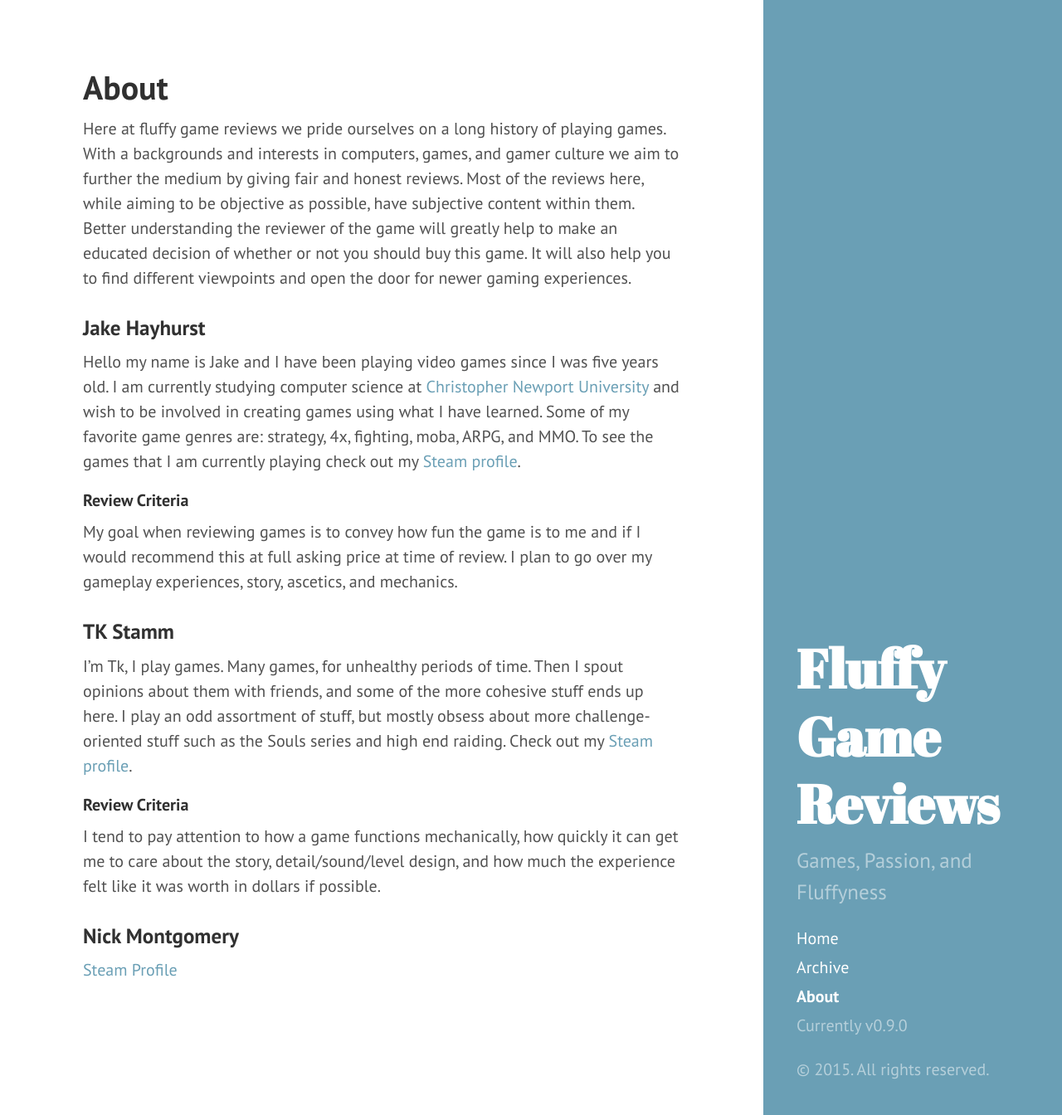
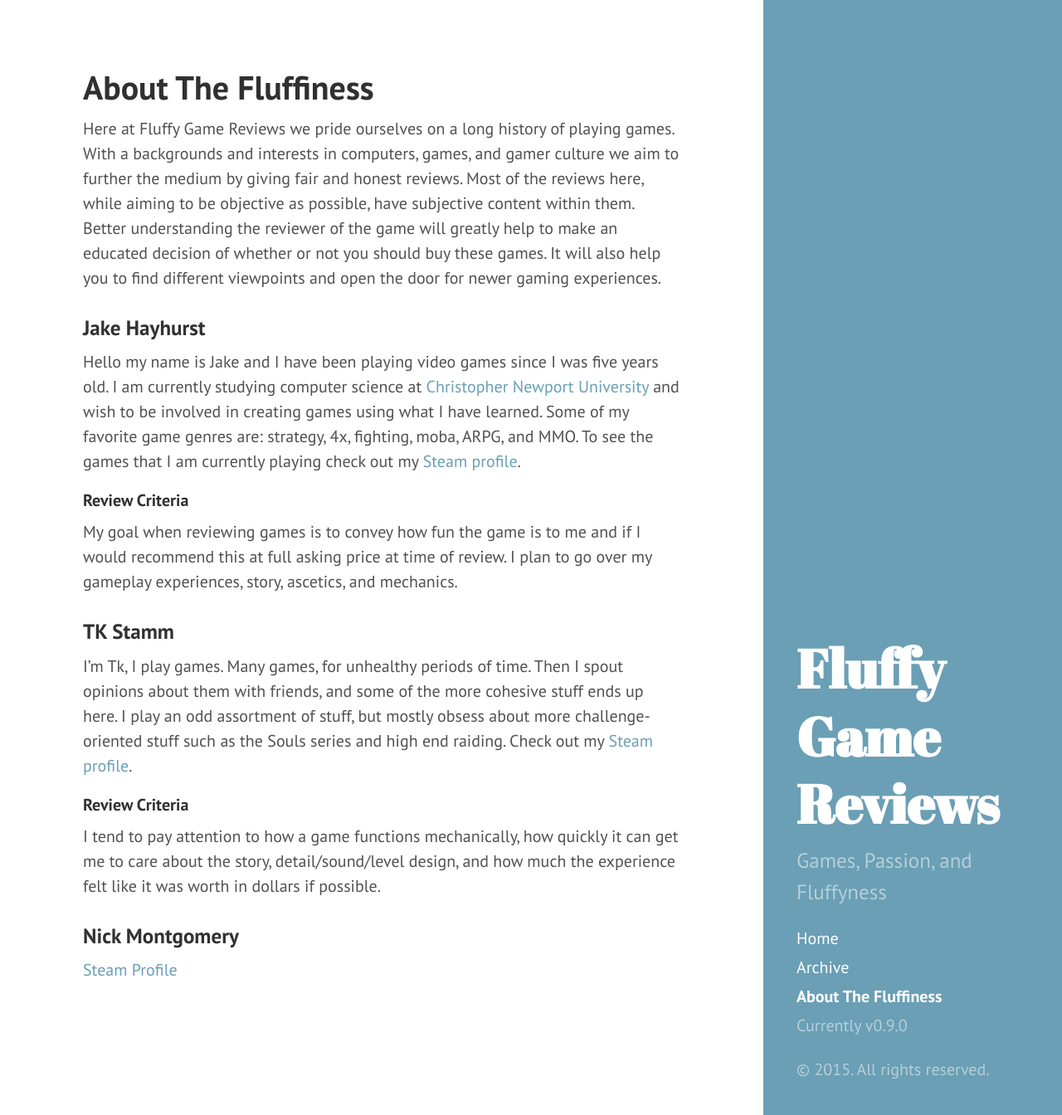
Before and after one commit to LordFluffyPants/LordFluffyPants.github.io, a Jekyll site: the page built from about.md, in a window 1280 px wide and 1344 px high. Shown: the whole window at 83% size. Built offline with Jekyll 4.4.1, drawn with Linux system fonts in a browser that asks for light colours; Markdown is read by kramdown in place of the engine named in the settings.

Commit message:
changed about page grammer and title

```diff
--- a/about.md
+++ b/about.md
@@ -1,9 +1,9 @@
 ---
 layout: page
-title: About
+title: About The Fluffiness
 ---
 
-Here at fluffy game reviews we pride ourselves on a long history of playing games. With a backgrounds and interests in computers, games, and gamer culture we aim to further the medium by giving fair and honest reviews. Most of the reviews here, while aiming to be objective as possible, have subjective content within them. Better understanding the reviewer of the game will greatly help to make an educated decision of whether or not you should buy this game. It will also help you to find different viewpoints and open the door for newer gaming experiences.
+Here at Fluffy Game Reviews we pride ourselves on a long history of playing games. With a backgrounds and interests in computers, games, and gamer culture we aim to further the medium by giving fair and honest reviews. Most of the reviews here, while aiming to be objective as possible, have subjective content within them. Better understanding the reviewer of the game will greatly help to make an educated decision of whether or not you should buy these games. It will also help you to find different viewpoints and open the door for newer gaming experiences.
 
 ###Jake Hayhurst
 Hello my name is Jake and I have been playing video games since I was five years old. I am currently studying computer science at [Christopher Newport University](http://cnu.edu) and wish to be involved in creating games using what I have learned. Some of my favorite game genres are: strategy, 4x, fighting, moba, ARPG, and MMO. To see the games that I am currently playing check out my [Steam profile](http://steamcommunity.com/id/LFP/).
```
